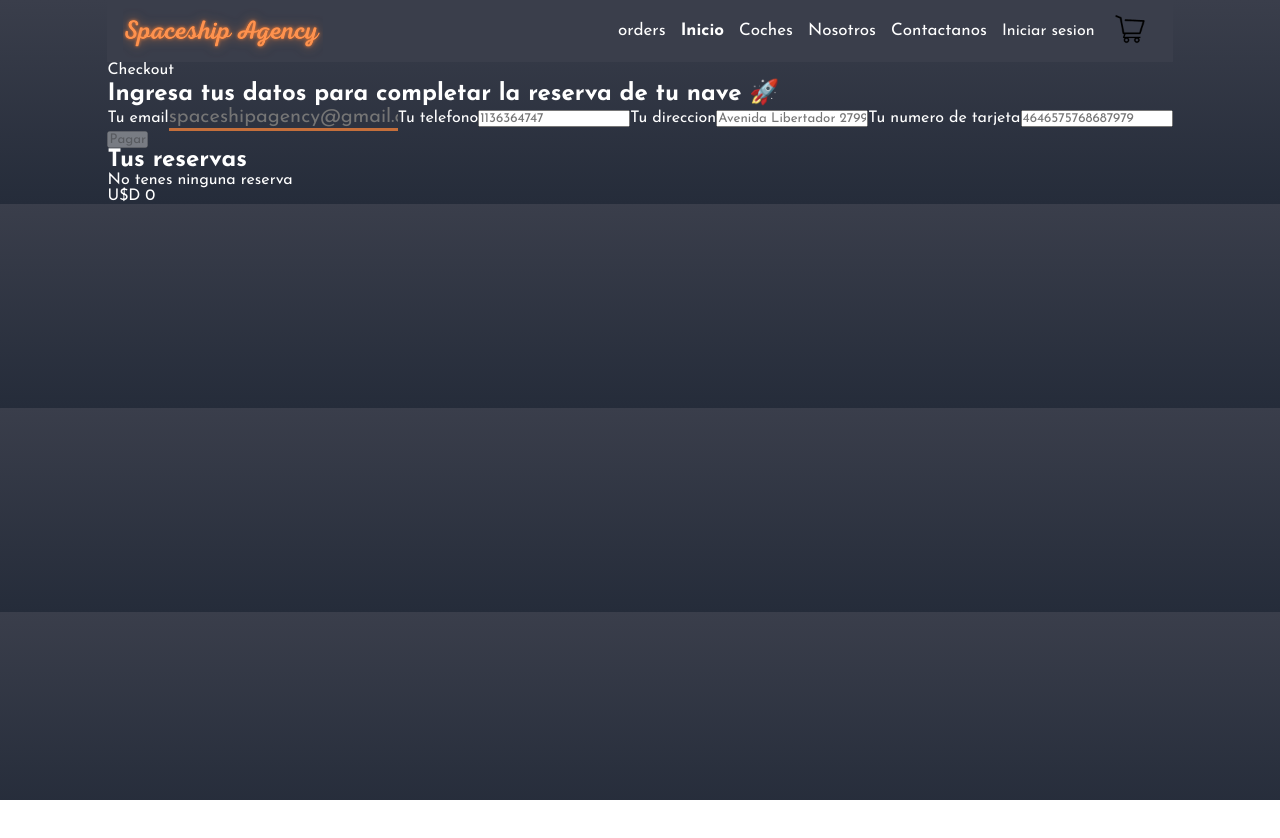
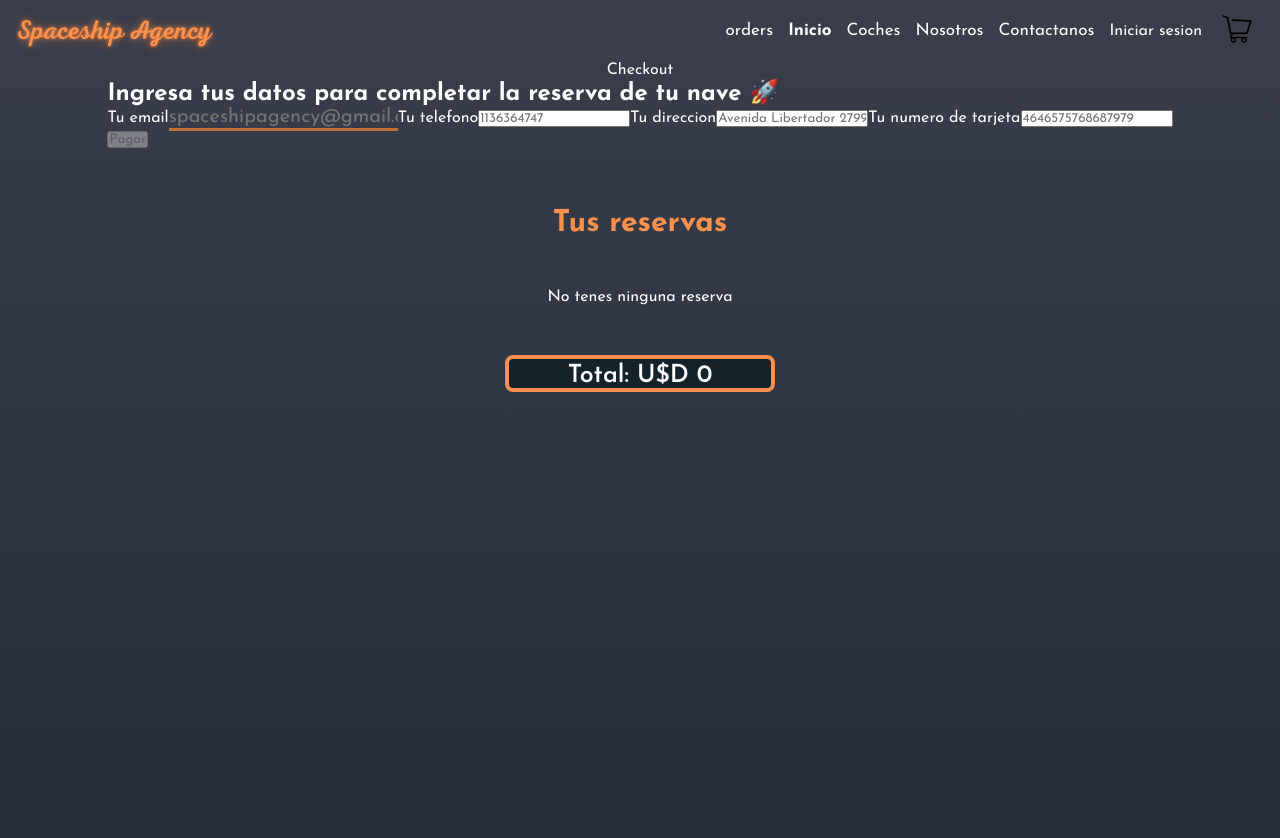
Before and after one commit to agusssrs/SpaceshipReact, a React (Create React App) app: page /checkout in a window 1280 px wide. Shown: the top 838 px of the page. Before the commit the page ends 800 px from the top, so only its background shows below. Built offline with nearby package versions, Linux system fonts and the light colour scheme.

Commit message:
design Checkout

```diff
--- a/src/components/Checkout/Checkout.jsx
+++ b/src/components/Checkout/Checkout.jsx
@@ -2,6 +2,7 @@ import React from 'react'
 import CheckoutForm from './Form/CheckoutForm'
 import CheckoutProducts from './Products/CheckoutProducts'
 import { useSelector } from 'react-redux'
+import './Products/CardCheckoutProducts.css'
 
 const Checkout = () => {
     const {cartItems} = useSelector(state => state.cart);
--- a/src/components/Checkout/Products/CardCheckoutProducts.css
+++ b/src/components/Checkout/Products/CardCheckoutProducts.css
@@ -3,7 +3,7 @@
     justify-content: center;
     align-items: center;
     max-width: 250px;
-
+    background-color: #16222A;
     padding: 8px;
     border: 3px solid #ff914d;
     border-radius: 0.5rem;
@@ -50,3 +50,60 @@
 .trashBtnCheckout img{
     width: 15px;
 }
+
+.CheckoutProducts{
+    display: flex;
+    flex-direction: column;
+    gap: 50px;
+    align-items: center;
+    max-width: 900px;
+}
+
+.ordersTitle {
+    display: flex;
+    align-items: center;
+    justify-content: center;
+    font-size: 30px;
+    padding: 60px;
+    padding-bottom: 0px;
+    color: #ff914d;
+}
+
+.checkoutProductsWrp{
+    display: flex;
+    /* width: 900px; */
+    max-width: 900px;
+
+
+    /* scroll-behavior: auto; */
+
+    /* overflow: auto; */
+    gap: 10px;
+    align-items: center;
+    justify-content: center;
+}
+
+.totalCheckOut{
+    display: flex;
+    width: 270px;
+    border: 4px solid #ff914d;
+    border-radius: 0.5rem;
+    align-items: center;
+    justify-content: center;
+    padding-top: 4px;
+    background: #16222A;
+}
+
+.totalCheckOut p{
+    font-size: 25px;
+    font-weight: 600;
+    color: white;
+}
+
+.Checkout{
+    display: flex;
+    align-items: center;
+    flex-direction: column;
+    height: 100vh;
+    width: 100vw;
+}
--- a/src/components/Checkout/Products/CheckoutProducts.jsx
+++ b/src/components/Checkout/Products/CheckoutProducts.jsx
@@ -1,10 +1,11 @@
 import React from 'react'
 import CardCheckoutProducts, { formatNumberWithDots } from './CardCheckoutProducts'
+import './CardCheckoutProducts.css'
 
 const CheckoutProducts = ({cartItems, price}) => {
   return (
     <div className='CheckoutProducts'>
-        <h2>Tus reservas</h2>
+        <h2 className='ordersTitle'>Tus reservas</h2>
         <div className='checkoutProductsWrp'>
             {
                 cartItems.length ? (
@@ -16,8 +17,8 @@ const CheckoutProducts = ({cartItems, price}) => {
                 )
             }
         </div>
-        <span className='totalCheckOut'>
-            <p>{`U$D ${formatNumberWithDots(price)}`}</p>
+        <span className='totalCheckOut animate-bg'>
+            <p>{`Total: U$D ${formatNumberWithDots(price)}`}</p>
         </span>
     </div>
   )
```
